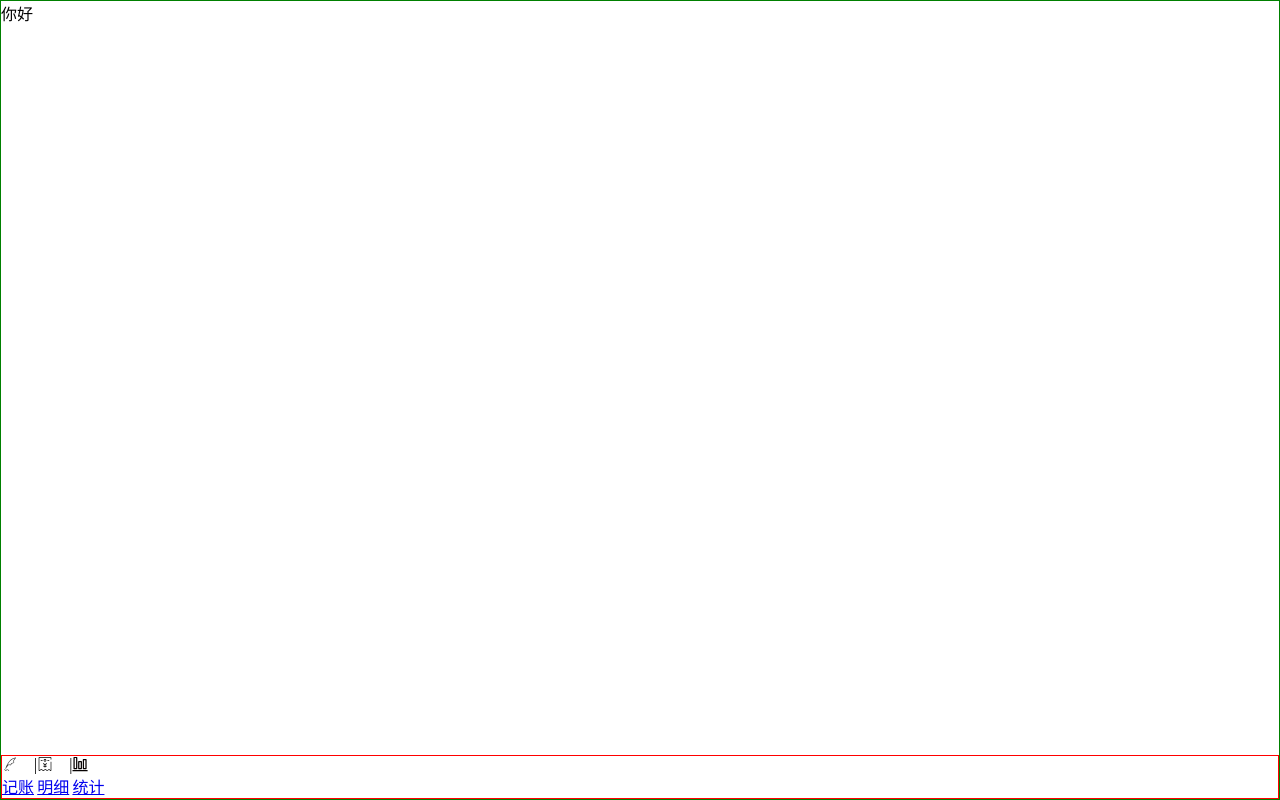
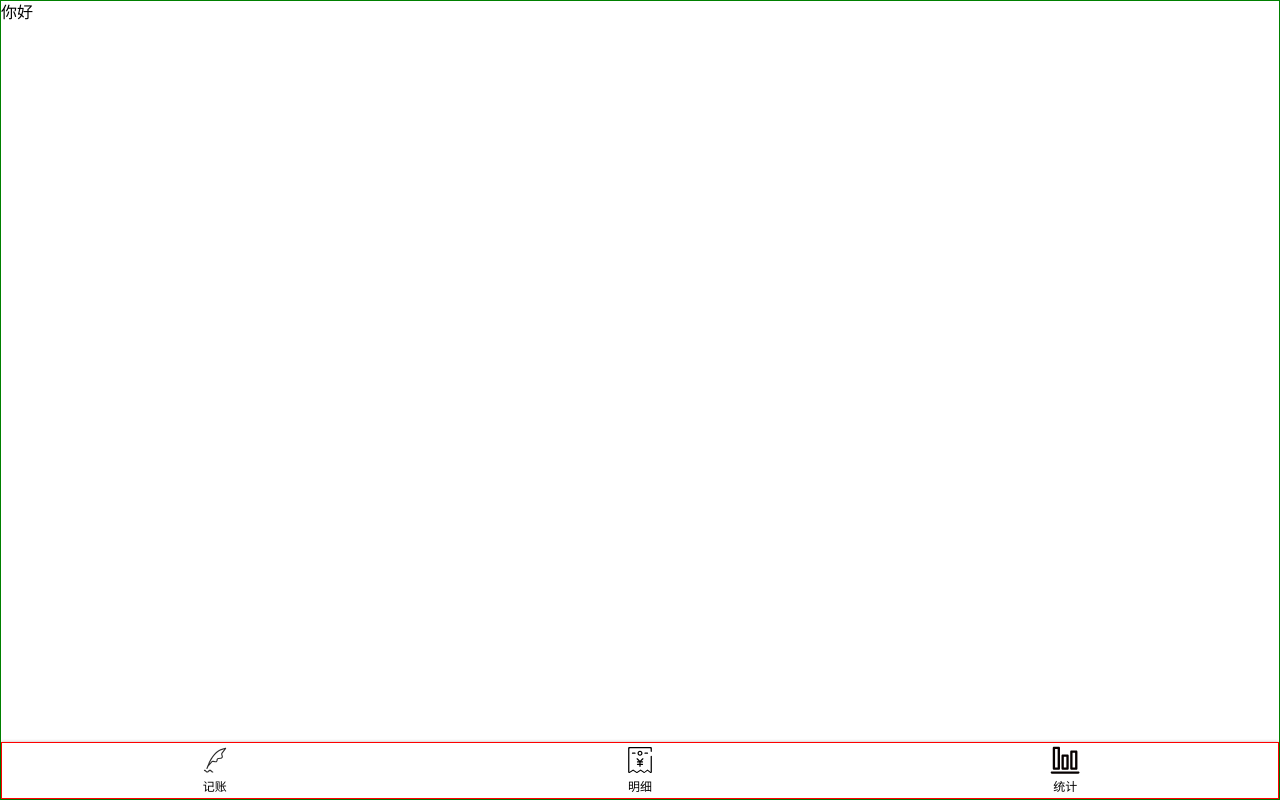
Before and after one commit to yuyuyu33333/lightning, a Vue app: page /#/money in a window 1280 px wide. Built offline with nearby package versions, Linux system fonts and the light colour scheme.

Commit message:
添加 Nav 样式

```diff
--- a/src/App.vue
+++ b/src/App.vue
@@ -9,6 +9,13 @@
   margin: 0;
   padding:0;
   box-sizing: border-box;
+}
+body{
+  line-height:1.5;
+}
+a{
+  text-decoration: none;
+  color : inherit;
 }
 #app {
   font-family: Avenir, Helvetica, Arial, sans-serif;
--- a/src/components/Icon.vue
+++ b/src/components/Icon.vue
@@ -23,7 +23,7 @@ export default {
 
 <style lang="scss" scoped>
 .icon {
-  width: 1em; height: 1em;
+  width: 30px; height: 30px;
   vertical-align: -0.15em;
   fill: currentColor;
   overflow: hidden;
--- a/src/components/Nav.vue
+++ b/src/components/Nav.vue
@@ -1,23 +1,23 @@
 <template>
-  <div class="nav">
-    <router-link to="/money">
-      <Icon name="money"/>
+  <nav>
+    <router-link to="/money" class="item">
+      <div class="www"><Icon  name="money"/></div>
       记账
     </router-link>
-    |
-    <router-link to="/labels">
-      <Icon name="labels"/>
-      明细</router-link>
-    |
-    <router-link to="/statistics">
-      <Icon name="statistics"/>
+
+    <router-link to="/labels" class="item">
+      <Icon  name="labels"/>
+      明细
+    </router-link>
+
+    <router-link to="/statistics" class="item">
+      <Icon  name="statistics"/>
       统计
     </router-link>
-  </div>
+  </nav>
 </template>
 
 <script lang="ts">
-
 
 
 export default {
@@ -26,8 +26,20 @@ export default {
 </script>
 
 <style lang="scss" scoped>
-.nav {
+nav {
   border: 1px solid red;
-  display:flex;
+  display: flex;
+  box-shadow: 0 0 3px rgba(0, 0, 0, 0.3);
+  font-size:12px;
+  > .item {
+    padding:2px 0;
+    width: 33.3333%;
+    display: flex;
+    justify-content: center;
+    align-items: center;
+    flex-direction: column;
+  }
 }
+
+
 </style>
```
